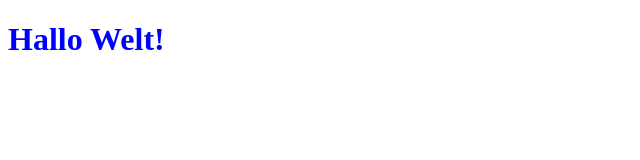
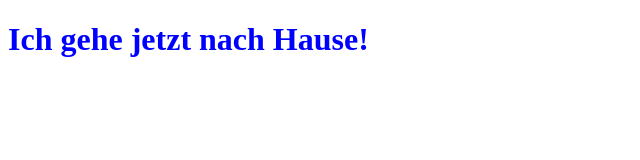
Before and after one commit to stefaniejegen/gittest, a plain HTML site: page index.html in a window 1280 px wide. Shown: the whole page, without its empty margins (0-640 px from the left). Drawn offline with Linux system fonts and the light colour scheme.

Commit message:
Änderung

```diff
--- a/index.html
+++ b/index.html
@@ -7,7 +7,7 @@
 
 </head>
 <body>
-  <h1>Hallo Welt!</h1>
+  <h1>Ich gehe jetzt nach Hause!</h1>
   <script src="script.js"></script>
 </body>
 </html>
```
